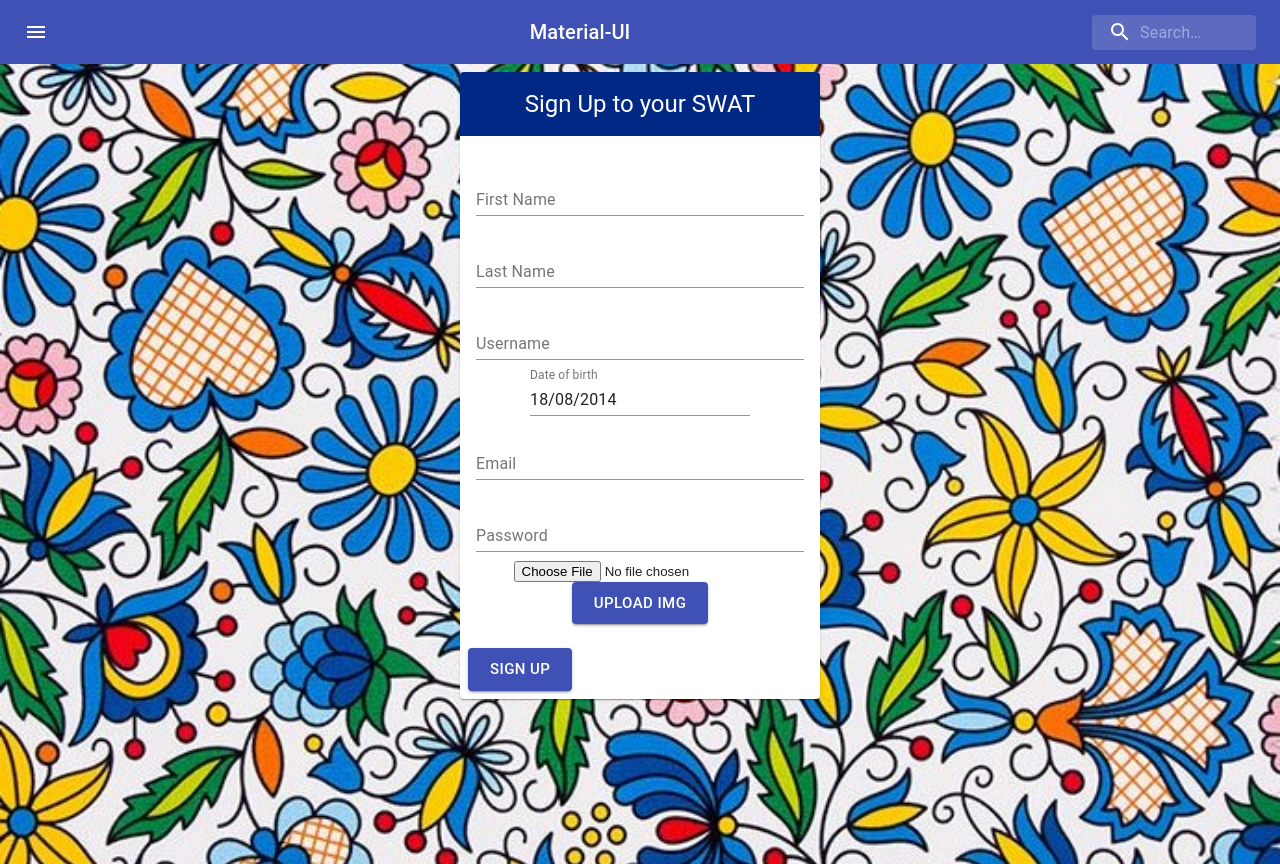
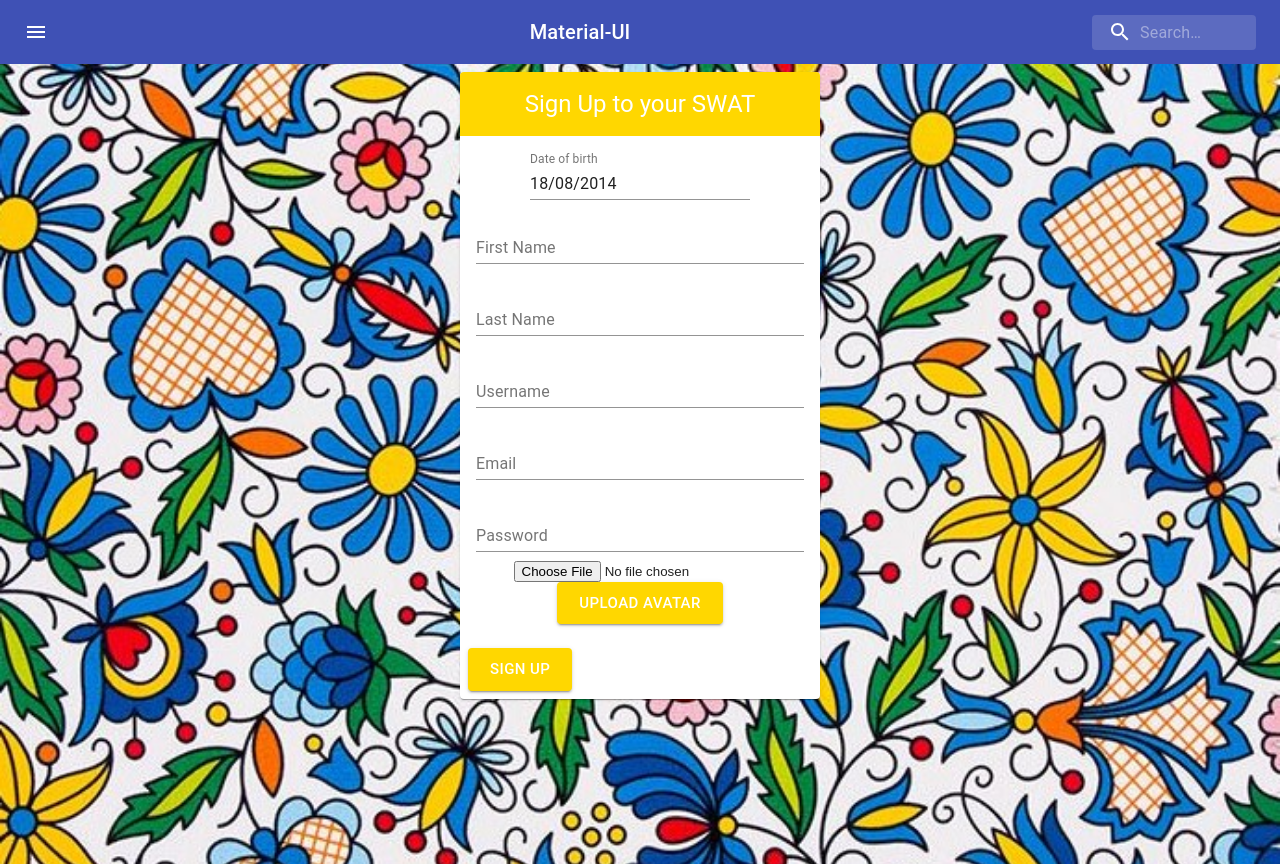
Before and after one commit to OBenshi/jobFit, a React (Create React App) app in the folder client/: page /signup in a window 1280 px wide. Built offline with nearby package versions, Linux system fonts and the light colour scheme.

Commit message:
front styling changes

```diff
--- a/client/src/Views/AddDatingText.tsx
+++ b/client/src/Views/AddDatingText.tsx
@@ -1,14 +1,15 @@
 import React from 'react';
-import background from '../img/background.jpg';
+import bg from '../img/bg2.jpg';
 import AddText from '../components/AddText';
-
+import Typography from '@material-ui/core/Typography';
+import Box from '@material-ui/core/Box';
 interface Props {
 
 }
 
 const AddDatingText: React.FC = () => {
        const backgroundStyles = {
-        backgroundImage: `url(${background})`,
+        backgroundImage: `url(${bg})`,
         backgroundPosition: 'center',
         backgroundSize: 'cover',
         backgroundRepeat: 'no-repeat',
@@ -17,8 +18,9 @@
 };
     return (
         <div style={backgroundStyles}>
+         <Typography component="h1" variant="h4" align="center" color="textPrimary" gutterBottom><Box fontWeight="fontWeightBold" fontSize={92} letterSpacing={14} fontFamily="Monospace" color="#FFD700">SWAT</Box></Typography>
             <AddText/>
-        </div>
+            </div>
     )
 }
 
--- a/client/src/Views/DisplayText.tsx
+++ b/client/src/Views/DisplayText.tsx
@@ -1,19 +1,21 @@
 import React from "react";
-import background from '../img/background.jpg';
+import bg from '../img/bg2.jpg';
 import DisplayTextComp from '../components/DisplayTextComp';
+import Typography from '@material-ui/core/Typography';
+import Box from '@material-ui/core/Box';
 
 const DisplayText: React.FC = () => {
      const backgroundStyles = {
-        backgroundImage: `url(${background})`,
+        backgroundImage: `url(${bg})`,
         backgroundPosition: 'center',
         backgroundSize: 'cover',
          backgroundRepeat: 'no-repeat',
-        //opacity: 0.8,
         width: '100vw',
         height: '100vh'
 };
     return (
-    <div style={backgroundStyles}>
+      <div style={backgroundStyles}>
+        <Typography component="h1" variant="h4" align="center" color="textPrimary" gutterBottom><Box fontWeight="fontWeightBold" fontSize={92} letterSpacing={14} fontFamily="Monospace" color="#FFD700">SWAT</Box></Typography>
     <DisplayTextComp/>
         </div>
   )
--- a/client/src/Views/Home.tsx
+++ b/client/src/Views/Home.tsx
@@ -7,8 +7,6 @@
 import { makeStyles } from '@material-ui/core/styles';
 import Container from '@material-ui/core/Container';
 
-interface FormData {
-}
 const useStyles = makeStyles((theme) => ({
   icon: {
         marginRight: theme.spacing(2),
--- a/client/src/Views/LogIn.tsx
+++ b/client/src/Views/LogIn.tsx
@@ -32,7 +32,7 @@
     },
     header: {
       textAlign: "center",
-      background: "#002884",
+      background: "#FFD700",
       color: "#fff",
     },
     card: {
@@ -121,7 +121,7 @@
             </div>
           </CardContent>
           <CardActions>
-            <Button variant="contained" size="large" color="primary"  type="submit">
+            <Button variant="contained" size="large" type="submit" style={{backgroundColor: "#FFD700", color: '#FFFFFF'}}>
               Login
             </Button>
           </CardActions>
--- a/client/src/Views/SignUp.tsx
+++ b/client/src/Views/SignUp.tsx
@@ -1,11 +1,7 @@
 import React, {
-  FC,
-  Fragment,
   useState,
   ChangeEvent,
   FormEvent,
-  useEffect,
-  useContext,
 } from "react";
 import { createStyles, makeStyles, Theme } from "@material-ui/core/styles";
 import TextField from "@material-ui/core/TextField";
@@ -34,7 +30,7 @@
     },
     header: {
       textAlign: "center",
-      background: "#002884",
+      background: "#FFD700",
       color: "#fff",
     },
     card: {
@@ -153,6 +149,15 @@
           <CardHeader className={classes.header} title="Sign Up to your SWAT" />
           <CardContent>
               <div>
+                                        <DatePicker
+        disableFuture
+        openTo="year"
+        format="dd/MM/yyyy"
+        label="Date of birth"
+        views={["year", "month", "date"]}
+        value={selectedDate}
+        onChange={handleDateChange}
+      />
                  <TextField
                 fullWidth
                 id="firstName"
@@ -183,15 +188,6 @@
                 name="username"
                 onChange={handleChange}
                 />
-                  <DatePicker
-        disableFuture
-        openTo="year"
-        format="dd/MM/yyyy"
-        label="Date of birth"
-        views={["year", "month", "date"]}
-        value={selectedDate}
-        onChange={handleDateChange}
-      />
               <TextField
                 fullWidth
                 id="email"
@@ -220,13 +216,13 @@
                     name="avatar"
                     onChange={(e: ChangeEvent<any>)=> setImageSelected(e.target.files[0])} />
                 </label>
-                <Button variant="contained" size="large" color="primary" onClick={() => uploadImage()}>
-              Upload img
+                <Button variant="contained" size="large" style={{backgroundColor: "#FFD700", color: '#FFFFFF'}} onClick={() => uploadImage()}>
+              Upload avatar
             </Button>
             </div>
           </CardContent>
           <CardActions>
-            <Button variant="contained" size="large" color="primary" type="submit">
+             <Button variant="contained" size="large" type="submit" style={{backgroundColor: "#FFD700", color: '#FFFFFF'}}>
               Sign Up
             </Button>
           </CardActions>
--- a/client/src/components/AddText.tsx
+++ b/client/src/components/AddText.tsx
@@ -72,9 +72,9 @@
       }
   }
     return (
-        <div>
+      <div>
         <form className={classes.container} noValidate autoComplete="off" style ={{backgroundColor:" white"}} onSubmit={handleCLick}>
-        <TextareaAutosize aria-label="minimum height" minRows={7} placeholder="Add your own dating text here and click upload" name="text"
+        <TextareaAutosize aria-label="minimum height" minRows={10} placeholder="Add your own dating text here and click upload" name="text"
         onChange={handleChange} />
         <FormControlLabel
         control={
@@ -88,7 +88,7 @@
          <KeyboardDatePicker
           margin="normal"
           id="date-picker-dialog"
-          label="Date picker dialog"
+          label="Todays date"
           format="MM/dd/yyyy"
           value={selectedDate}
           onChange={handleDateChange}
@@ -96,10 +96,12 @@
             'aria-label': 'change date',
           }}
         />
-        <Button variant="contained" color="primary" type="submit">Upload</Button>
+        <Button variant="contained" color="primary" type="submit">Upload your text for analyse</Button>
         </form>
         </div>
     )
 }
 
 export default AddText;
+
+///TODO watson and edit your dating text.
--- a/client/src/components/DisplayTextComp.tsx
+++ b/client/src/components/DisplayTextComp.tsx
@@ -11,10 +11,11 @@
 
 const useStyles = makeStyles({
   root: {
-        maxWidth: 275,
-        minHeight: 190,
+        maxWidth: 340,
+        minHeight: 110,
         marginBottom: 10,
-        marginLeft: 60
+        marginLeft: 10,
+        elevation: 12,
   },
   pos: {
     marginBottom: 12,
@@ -69,13 +70,14 @@
       {data !== undefined && data.allTexts.map((allText: any) => {
         return <Paper className={classes.root}>
             <Typography variant="h6" gutterBottom>{allText.text}</Typography>
-            <Typography variant="caption" display="block" gutterBottom> {allText.postDate} </Typography>
+            <Typography variant="caption" display="block" gutterBottom> {allText.postDate} </Typography><hr></hr>
               {allText.comments.map((comment: any) => {
-                return <Typography variant="body2">{comment.text}</Typography>
+                return <Typography variant="body2" style={{backgroundColor: "#FFD700"}}>{comment.text}</Typography>
               })}
-          <div>
+          <div style={{display: "flex",
+    flexDirection:'column', justifyContent:"space-between"}}>
          <TextareaAutosize aria-label="minimum height" minRows={2} placeholder="your comment" name="text" />
-        <Button size="small" variant="contained" color="primary">Add a comment</Button></div>
+        <Button size="small" variant="contained" style={{backgroundColor: "#FFD700", color: '#FFFFFF'}}>Add a comment</Button></div>
         </Paper>
               })}
         </div>
```
Also changed, not shown: client/src/img/bg2.jpg (added).
